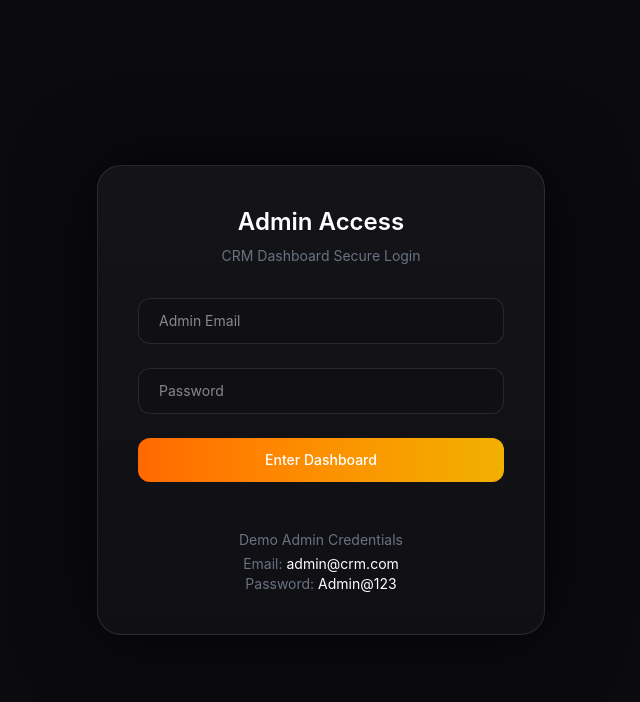
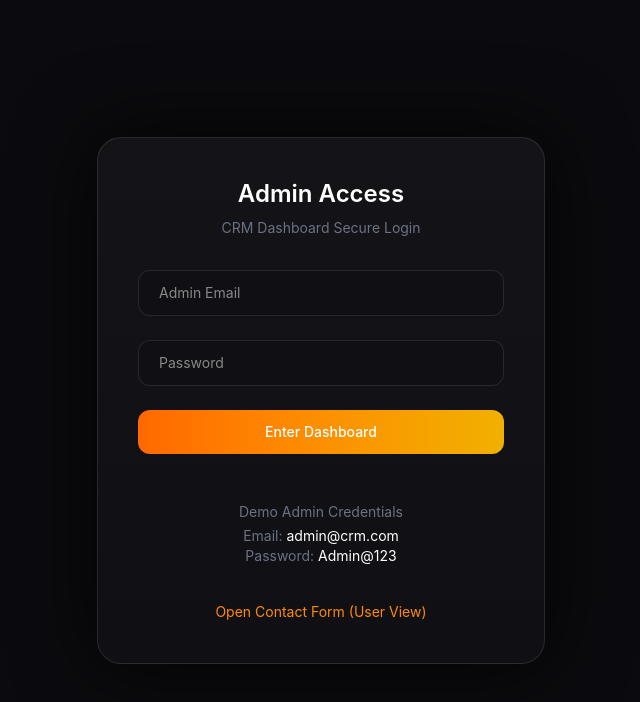
Before and after one commit to rajith075/crm-website, a Next.js app: page /admin-login in a window 1280 px wide. Shown: the top 702 px of the page, without its empty margins (319-959 px from the left). Built offline with nearby package versions, Linux system fonts and the light colour scheme.

Commit message:
contact form is added for users

```diff
--- a/app/admin-login/page.tsx
+++ b/app/admin-login/page.tsx
@@ -96,6 +96,14 @@ export default function AdminLogin() {
     <span className="text-white">Admin@123</span>
   </p>
 </div>
+<div className="mt-6 text-center">
+  <a
+    href="/contact"
+    className="inline-block mt-3 text-sm text-orange-400 hover:underline"
+  >
+    Open Contact Form (User View)
+  </a>
+</div>
 
             {error && (
               <p className="text-red-400 text-center text-sm">
```
